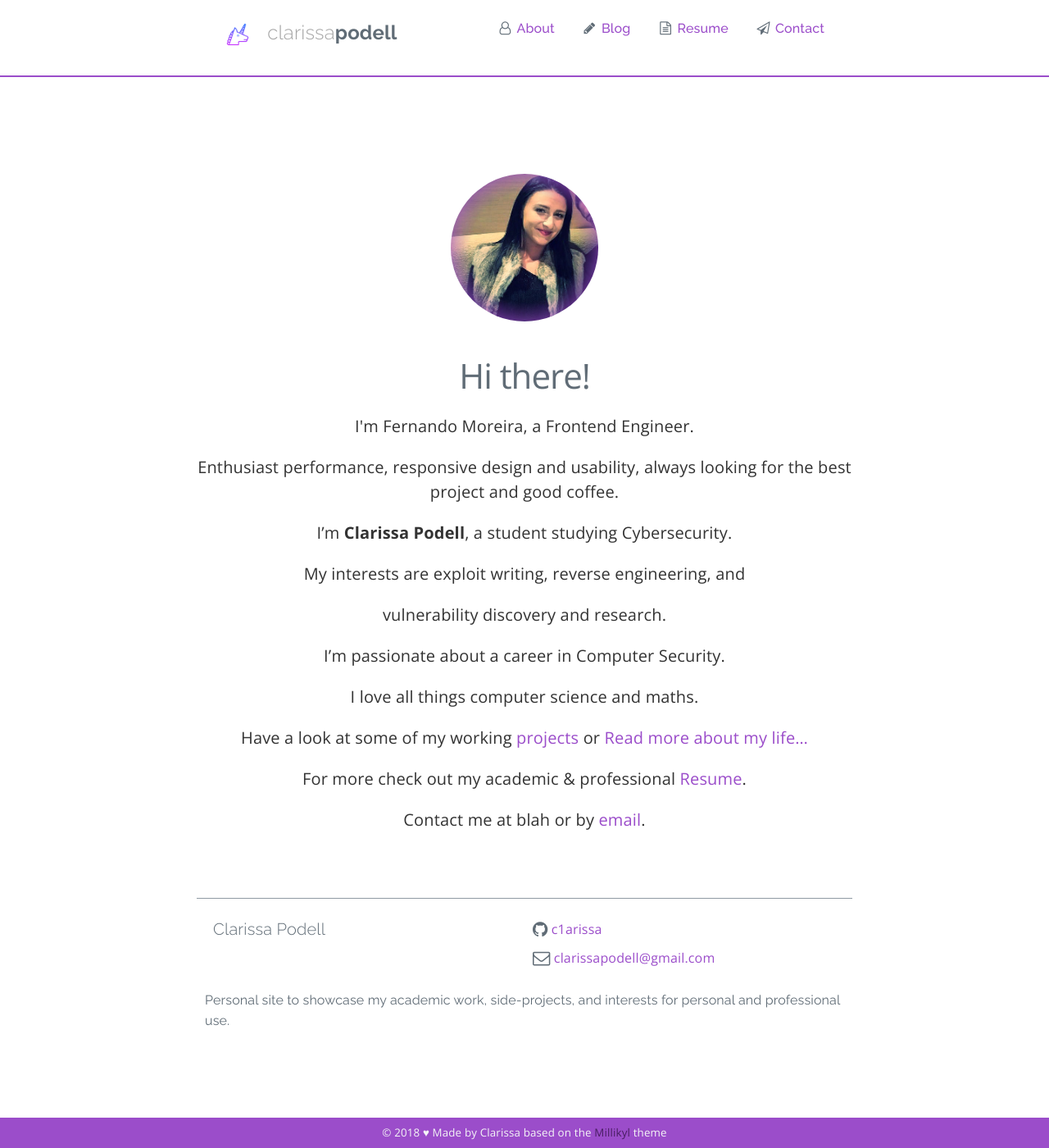
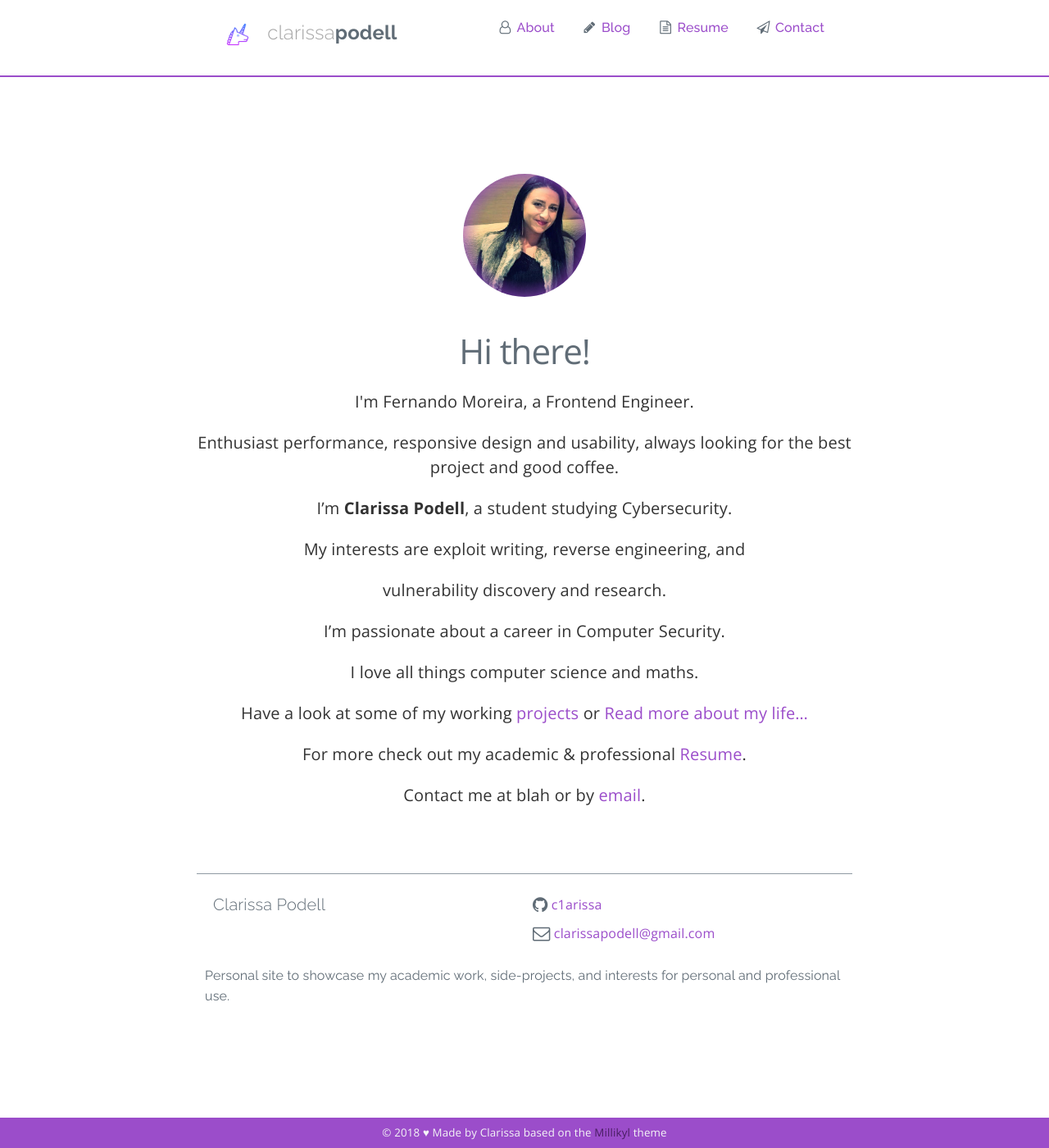
Before and after one commit to c1arissa/c1arissa.github.io, a Jekyll site: the page built from index.md, in a window 1280 px wide and 1400 px high. Shown: the whole window at 82% size. Built offline with Jekyll 4.4.1, drawn with Linux system fonts in a browser that asks for light colours.

Commit message:
Update main.scss

```diff
--- a/css/main.scss
+++ b/css/main.scss
@@ -84,6 +84,7 @@ $on-laptop:        800px;
 		font-family: 'Raleway', sans-serif;
 		display: inline-block;
 		text-align: center;
+		line-height: 1.5;
 		//font-size: 1.7rem;
 		//padding: 14px 16px;
 		padding: 14px 14px;
@@ -297,7 +298,7 @@ hr {
 	border-radius:50%;
 	vertical-align:middle;
 	//max-width: 100%;
-	width: 180px;
+	width: 150px;
 	//height: 150px;
 	-webkit-border-radius: 100px;
 	-moz-border-radius: 100px;
```
